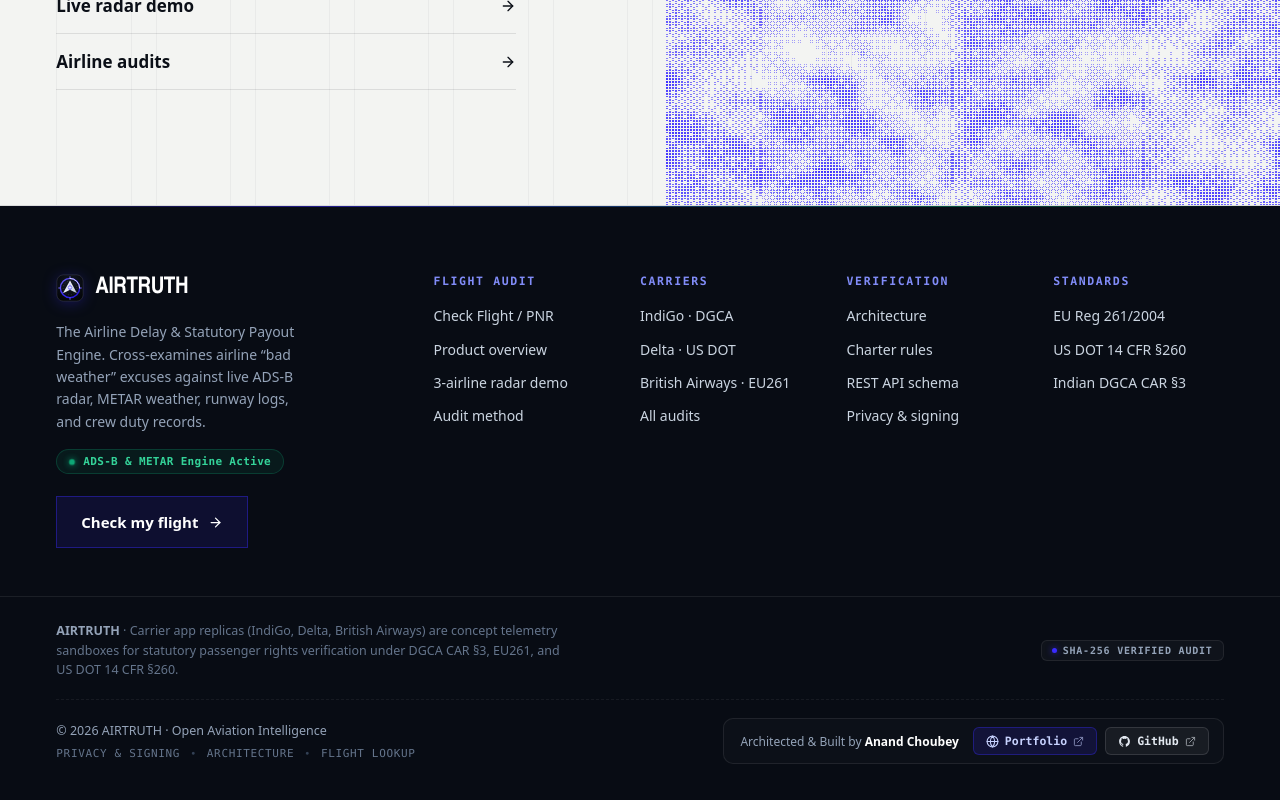
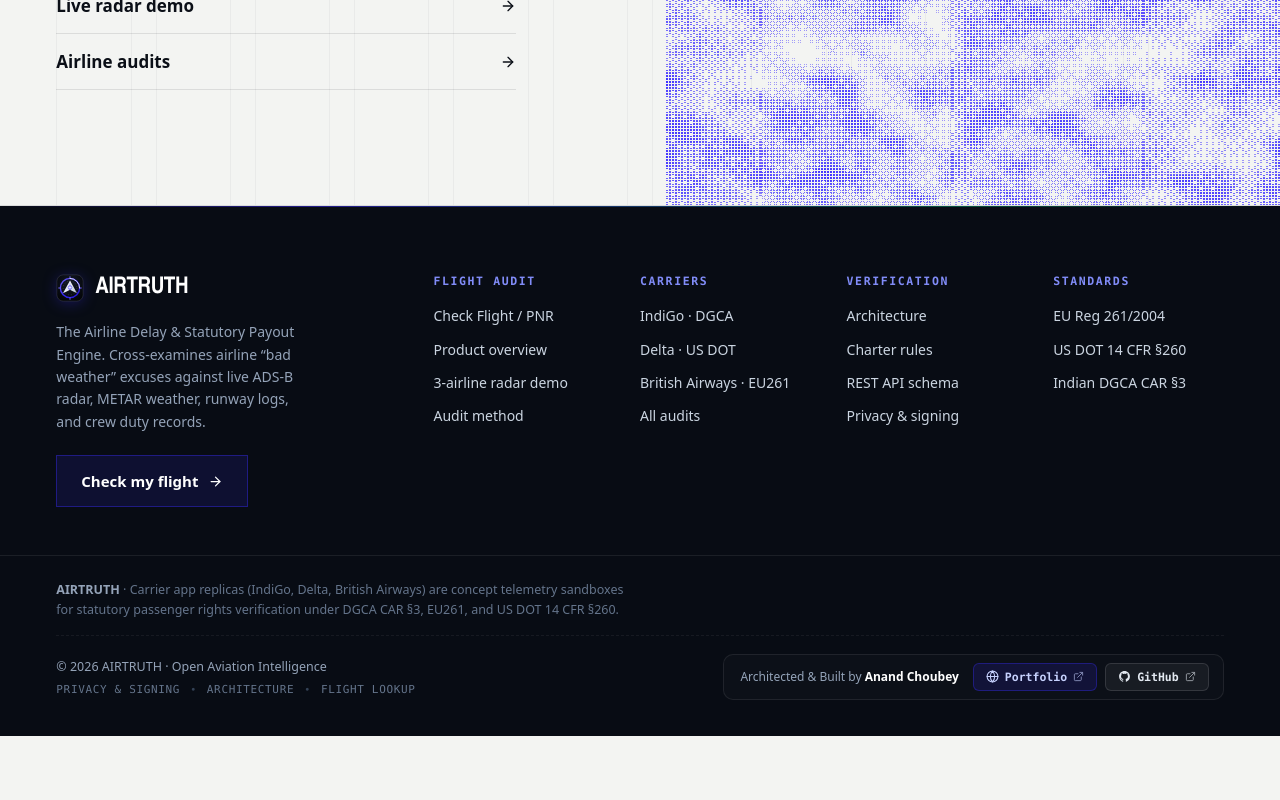
Before and after one commit to isitanand/airtruth, a React (Vite) app in the folder apps/web/: page /404 in a window 1280 px wide. Shown: the part 802-1602 px from the top of the page. After the commit the page ends 1538 px from the top, so only its background shows below. Built offline with nearby package versions, Linux system fonts and the light colour scheme.

Commit message:
style(footer): remove status and audit badge pills for clean minimal layout

```diff
--- a/apps/web/src/site/parts/ShellChrome.tsx
+++ b/apps/web/src/site/parts/ShellChrome.tsx
@@ -134,10 +134,6 @@ export function Footer({ children }: { children?: ReactNode }) {
           <p>
             The Airline Delay &amp; Statutory Payout Engine. Cross-examines airline &ldquo;bad weather&rdquo; excuses against live ADS-B radar, METAR weather, runway logs, and crew duty records.
           </p>
-          <div className="footer-status-badge">
-            <span className="footer-pulse-dot" />
-            <span>ADS-B &amp; METAR Engine Active</span>
-          </div>
           <a className="btn footer-cta" href="/lookup">
             Check my flight <ArrowRight size={15} />
           </a>
@@ -151,15 +147,9 @@ export function Footer({ children }: { children?: ReactNode }) {
       </div>
       {children}
       <div className="footer-base">
-        <div className="footer-meta-row">
-          <p className="footer-note">
-            <strong>AIRTRUTH</strong> &middot; Carrier app replicas (IndiGo, Delta, British Airways) are concept telemetry sandboxes for statutory passenger rights verification under DGCA CAR &sect;3, EU261, and US DOT 14 CFR &sect;260.
-          </p>
-          <div className="footer-badge-pill">
-            <span className="footer-badge-dot" />
-            <span>SHA-256 VERIFIED AUDIT</span>
-          </div>
-        </div>
+        <p className="footer-note">
+          <strong>AIRTRUTH</strong> &middot; Carrier app replicas (IndiGo, Delta, British Airways) are concept telemetry sandboxes for statutory passenger rights verification under DGCA CAR &sect;3, EU261, and US DOT 14 CFR &sect;260.
+        </p>
 
         <div className="footer-bottom-bar">
           <div className="footer-brand-legal">
--- a/apps/web/src/site/site.css
+++ b/apps/web/src/site/site.css
@@ -922,31 +922,6 @@ html.lenis, html.lenis body { height: auto; }
   font-size: 14px;
   line-height: 1.6;
 }
-.footer-status-badge {
-  display: inline-flex;
-  align-items: center;
-  gap: 8px;
-  margin-top: 16px;
-  padding: 5px 12px;
-  background: rgba(16, 185, 129, 0.08);
-  border: 1px solid rgba(16, 185, 129, 0.22);
-  border-radius: 999px;
-  font: 600 11px var(--mono);
-  color: #34d399;
-  letter-spacing: 0.03em;
-}
-.footer-pulse-dot {
-  width: 6px;
-  height: 6px;
-  border-radius: 50%;
-  background: #10b981;
-  box-shadow: 0 0 8px #10b981;
-  animation: footer-dot-pulse 2s infinite ease-in-out;
-}
-@keyframes footer-dot-pulse {
-  0%, 100% { opacity: 1; transform: scale(1); }
-  50% { opacity: 0.35; transform: scale(0.85); }
-}
 .footer .footer-cta {
   margin-top: 22px;
   background: rgba(58, 43, 255, 0.12);
@@ -993,46 +968,19 @@ html.lenis, html.lenis body { height: auto; }
   border-top: 1px solid rgba(255, 255, 255, 0.08);
   display: flex;
   flex-direction: column;
-  gap: 20px;
-}
-.footer-meta-row {
-  display: flex;
-  justify-content: space-between;
-  align-items: center;
-  gap: 18px;
-  flex-wrap: wrap;
+  gap: 16px;
 }
 .footer .footer-base .footer-note {
   margin: 0;
   padding: 0;
   border: 0;
-  max-width: 72ch;
+  max-width: 82ch;
   font-size: 12.5px;
   line-height: 1.55;
   color: #64748b;
 }
 .footer .footer-base .footer-note strong {
   color: #94a3b8;
-}
-.footer-badge-pill {
-  display: inline-flex;
-  align-items: center;
-  gap: 6px;
-  padding: 4px 10px;
-  background: rgba(255, 255, 255, 0.03);
-  border: 1px solid rgba(255, 255, 255, 0.08);
-  border-radius: 6px;
-  font: 600 10px var(--mono);
-  letter-spacing: 0.08em;
-  color: #94a3b8;
-  white-space: nowrap;
-}
-.footer-badge-dot {
-  width: 5px;
-  height: 5px;
-  border-radius: 50%;
-  background: #3a2bff;
-  box-shadow: 0 0 6px rgba(58, 43, 255, 0.8);
 }
 .footer-bottom-bar {
   display: flex;
```
